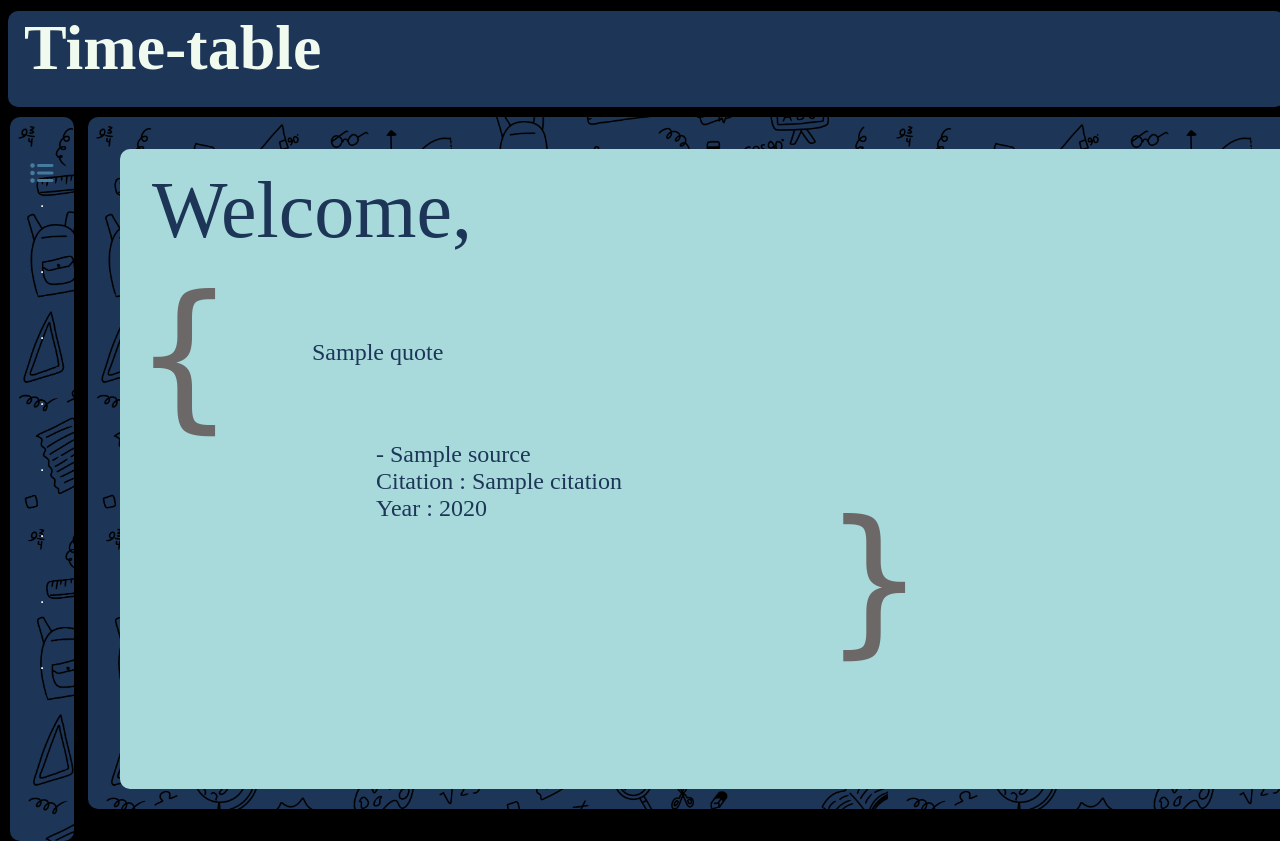
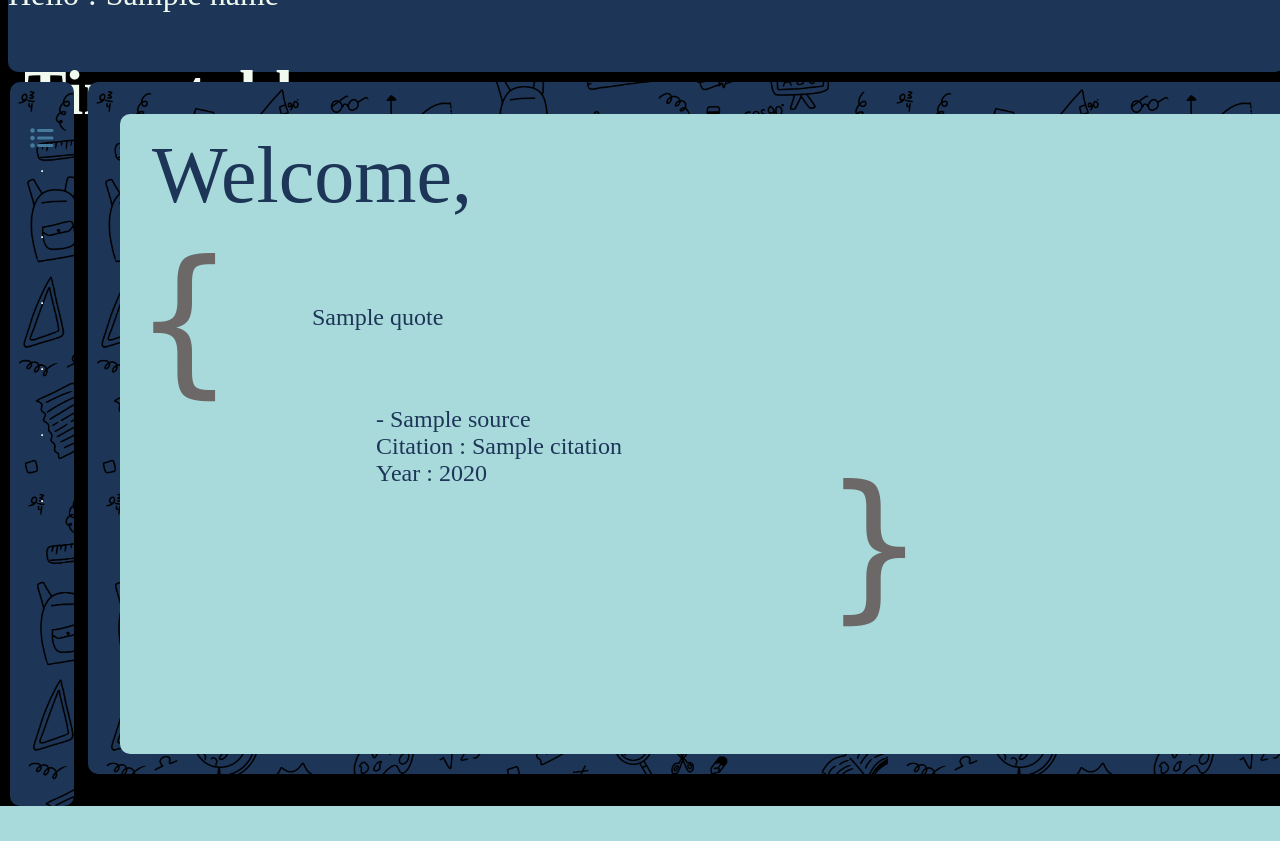
Before and after one commit to Omvpatil/Project, a Flask app: template templates/index.html in a window 1280 px wide; the page is wider, and only the part inside the window is pictured. After the commit the page ends 806 px from the top of that part, so only its background shows below. Run offline with Flask 3, Linux system fonts and the light colour scheme; the template is opened without the code that fills it: most values are stand-ins (such as "Sample title", 1, 10 or a date in 2020); some web fonts are replaced.

Commit message:
Update index.html

```diff
--- a/templates/index.html
+++ b/templates/index.html
@@ -18,6 +18,13 @@
             Date : {{today}}<br>
             Day  : {{day_name}}
         </div>
+        <div class="info">
+            {% if name %}
+                Hello ! {{name}}
+            {% else %}
+                Hello !
+            {%endif%}
+        </div>
         <div class="title">
             <h1>Time-table</h1>
         </div>
@@ -28,15 +35,11 @@
             <hr class="hr"></hr>
             <li class="nav-item"><a href="{{ url_for('priorTask') }}" class="nav-link"><span class="link-text">Prior Tasks</span></a></li>
             <hr class="hr"></hr>
-            <li class="nav-item"><a href="#" class="nav-link" ><span class="link-text">Todays Goal</span></a></li>
-            <hr class="hr"></hr>
             <li class="nav-item"><a href="#" class="nav-link" ><span class="link-text">Schedule</span></a></li>
             <hr class="hr"></hr>
             <li class="nav-item"><a href="#" class="nav-link" ><span class="link-text">Add Task</span></a></li>
             <hr class="hr"></hr>
             <li class="nav-item"><a href="#" class="nav-link" ><span class="link-text">AI Consultant</span></a></li>
-            <hr class="hr"></hr>
-            <li class="nav-item"><a href="#" class="nav-link" ><span class="link-text">Free Time</span></a></li>
             <hr class="hr"></hr>
             <li class="nav-item"><a href="#" class="nav-link" ><span class="link-text">Hobbies</span></a></li>
             <hr class="hr"></hr>
@@ -67,7 +70,7 @@
                 </form>
             </div>
             <div class="pre-content">
-                <pre>{{pre_con}}</pre>
+                <pre><li>{{pre_con}}</li></pre>
             </div>
         {% endblock %}
             <!-- <img src="/Project/static/images.png" alt="" class="img"> -->
```
